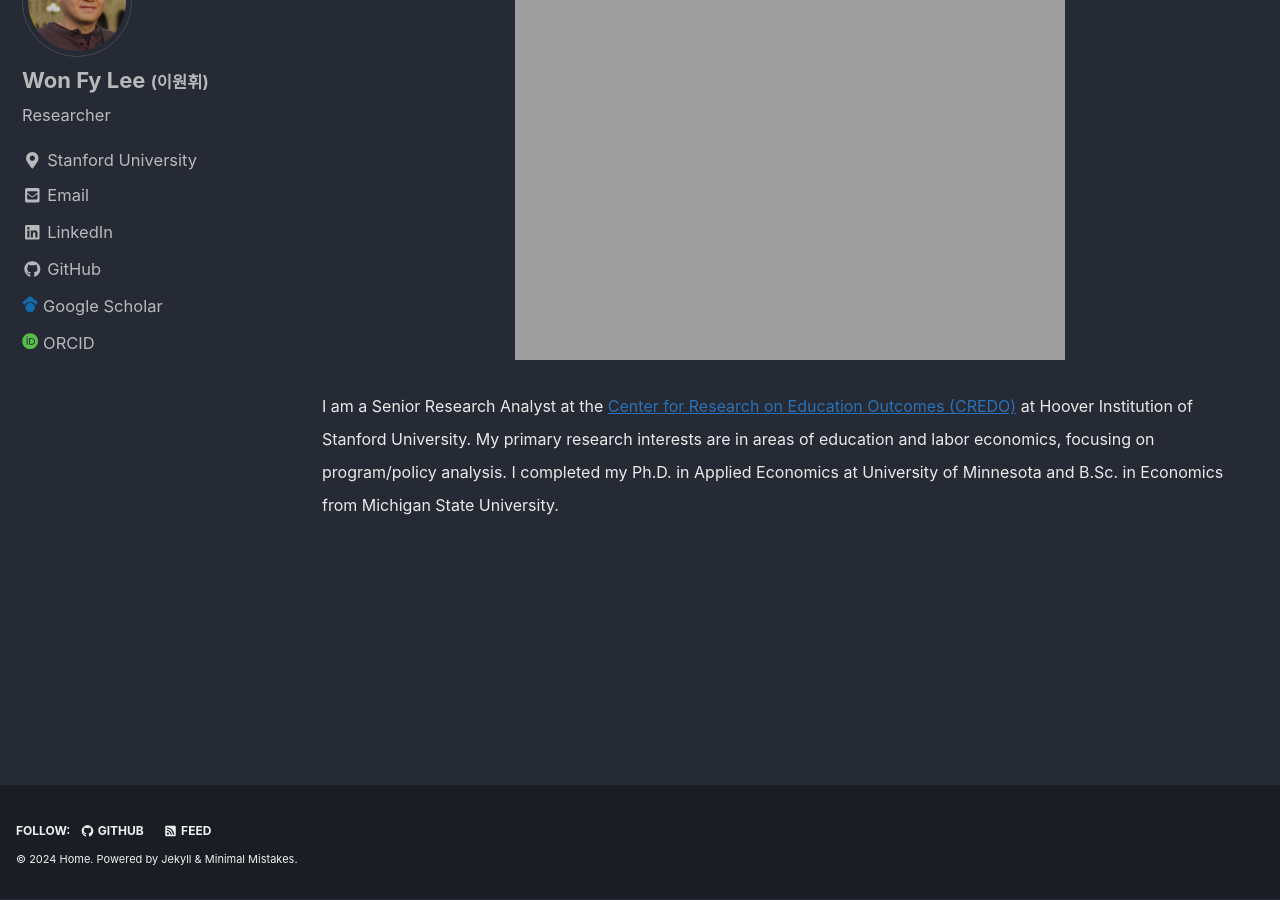
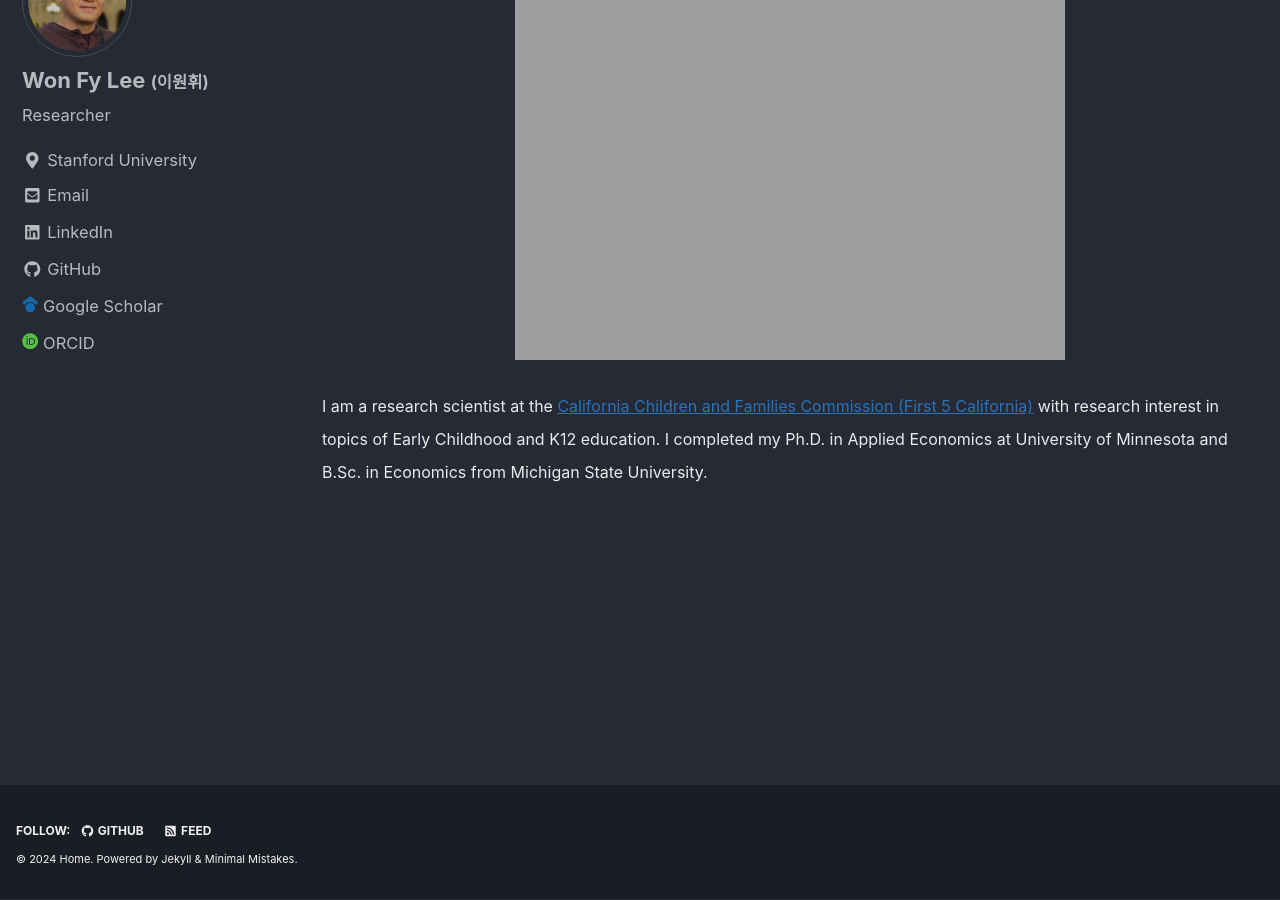
Before and after one commit to leex5089/leex5089.github.io, a Jekyll site: the page built from index.html, in a window 1280 px wide and 900 px high, scrolled down 164 px. Built offline with Jekyll 4.4.1, drawn with Linux system fonts in a browser that asks for light colours; nearby versions of some CDN libraries; the list of posts is cut into pages by our own code.

Commit message:
Update index.html

```diff
--- a/index.html
+++ b/index.html
@@ -19,6 +19,5 @@
         >
 <p>
 <font size="3"> <p>
-I am a Senior Research Analyst at the <a href="https://credo.stanford.edu/" target="_blank" style="color:#2B72B8">Center for Research on Education Outcomes (CREDO)</a> at Hoover Institution of Stanford University.
-My primary research interests are in areas of education and labor economics, focusing on program/policy analysis. I completed my Ph.D. in Applied Economics at University of Minnesota and B.Sc. in Economics from Michigan State University.
+I am a research scientist at the <a href="https://www.first5california.com/en-us/about/" target="_blank" style="color:#2B72B8">California Children and Families Commission (First 5 California)</a> with research interest in topics of Early Childhood and K12 education. I completed my Ph.D. in Applied Economics at University of Minnesota and B.Sc. in Economics from Michigan State University.
 <p>
```
